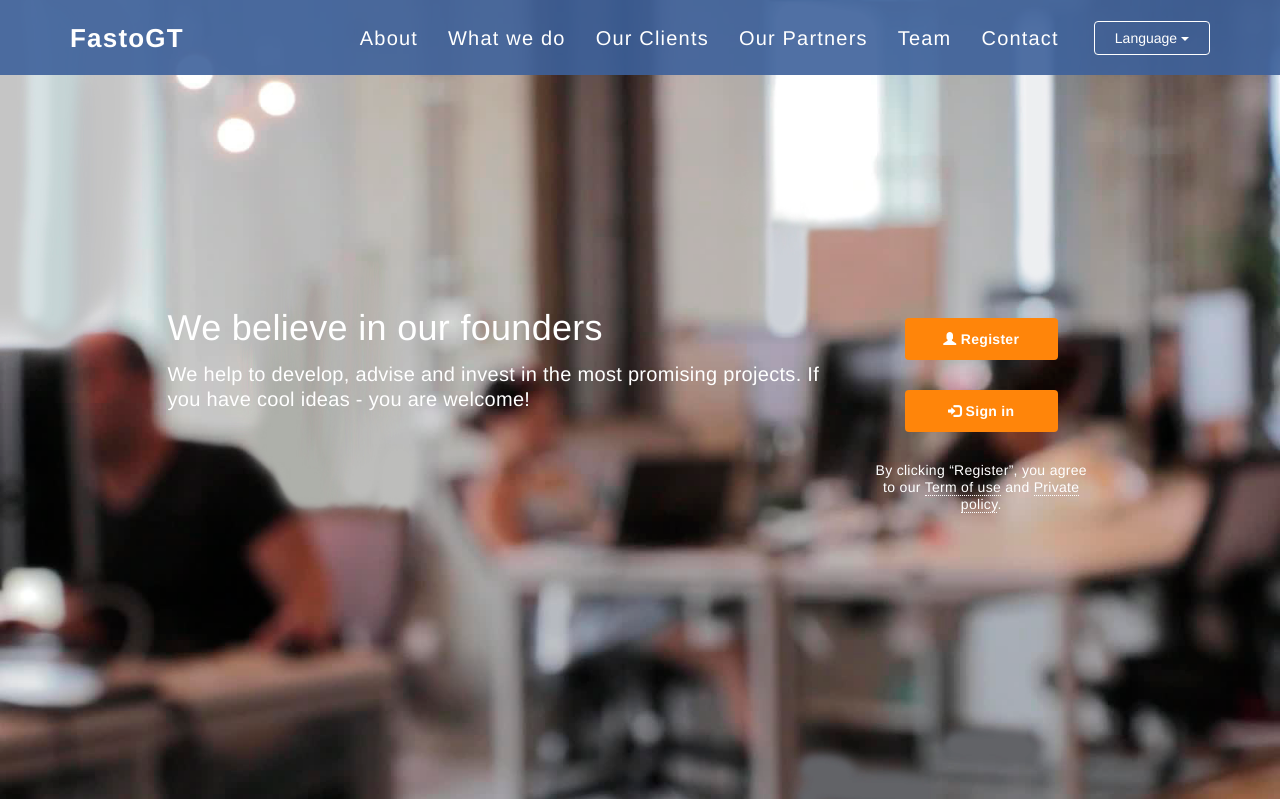
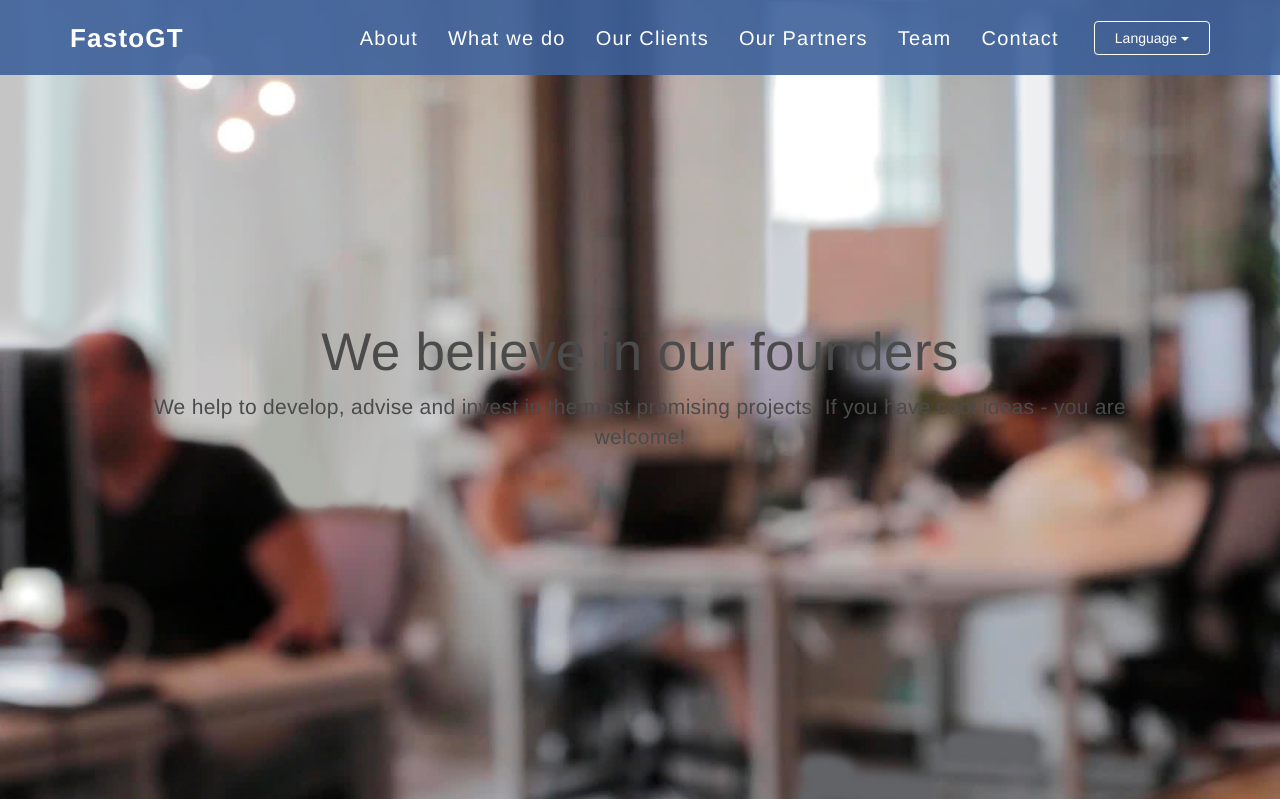
Before and after one commit to fastogt/fastogt_site_new, a Flask app: page / in a window 1280 px wide. Shown: the top 799 px of the page. Run offline with Flask 2, Linux system fonts and the light colour scheme; parts of the project's set-up code (start-up, migrations or seed data) failed here and were passed over; some libraries are stand-ins or nearby versions.

Commit message:
Review index

```diff
--- a/app/static/assets/css/index.css
+++ b/app/static/assets/css/index.css
@@ -107,31 +107,6 @@ section {
     align-items: center;
 }
 
-#about-main .row h1 {
-    margin-bottom: 15px !important;
-}
-
-.about-description {
-    font-size: 20px !important;
-    line-height: 2.5rem;
-}
-
-#about-main .btn, #participate .btn {
-    padding: 10px 0 !important;
-    margin: 30px 0 30px !important;
-    background-color: rgb(255, 133, 10);
-    color: white;
-    font-weight: bold !important;
-}
-
-.glyphicon {
-    font-size: 13px;
-}
-
-#about-main .btn:hover {
-    background-color: rgb(255, 152, 48);
-}
-
 .main-buttons {
     padding-left: 70px;
     padding-right: 70px;
@@ -194,8 +169,8 @@ hr {
 }
 
 #team img {
-    width: 200px;
-    height: 200px;
+    width: 150px;
+    height: 150px;
     border-radius: 100%;
 }
 
--- a/app/templates/index.html
+++ b/app/templates/index.html
@@ -51,26 +51,13 @@
 </header>
 
 <main>
-    <!--Section About and buttons 'sign in', 'register'-->
+    <!--Section About-->
     <section id="about-main" class="vertical-align">
         <div class="container">
-            <div class="row">
-                <div class="col-md-1"></div>
-                <div class="col-xs-12 col-sm-8 col-md-7">
+            <div class="jumbotron text-center">
                 <h1>We believe in our founders</h1>
                 <p class="about-description">We help to develop, advise and invest in the most promising projects.
                     If you have cool ideas - you are welcome!</p>
-                </div>
-                <div class="col-xs-12 col-sm-4 col-md-3 main-buttons">
-                    <a class="btn btn-block" href="{{ url_for('home.register') }}"><span
-                            class="glyphicon glyphicon-user"></span> {% trans %}Register{% endtrans %}</a>
-                    <a class="btn btn-block" href="{{ url_for('home.login') }}"><span
-                            class="glyphicon glyphicon-log-in"></span> {% trans %}Sign in{% endtrans %}</a>
-                    <p class="conditions text-center">By clicking “Register”, you agree to our <a
-                            href="{{ url_for('home.term_of_use') }}">Term
-                        of use</a> and <a href="{{ url_for('home.private_policy') }}">Private policy</a>.</p>
-                </div>
-                <div class="col-md-1"></div>
             </div>
         </div>
     </section>
@@ -155,13 +142,11 @@
     <section id="team" class="vertical-align text-center">
         <div class="container">
             <h1>Our team</h1>
-            <div class="jumbotron text-center">
             <div class="text-center">
                 <img src="{{ url_for('static', filename='assets/images/ceo.jpg') }}" alt="Image">
                 <h3><b>Topilski Alexandr</b></h3>
                 <p class="post"><i>CEO and Founder</i></p>
                 <p>C/C++ Tech Lead developer, creator of FastoRedis/FastoNoSQL applications.</p>
-                </div>
             </div>
         </div>
     </section>
```
Lines whose indentation alone changed are shown as unchanged.
